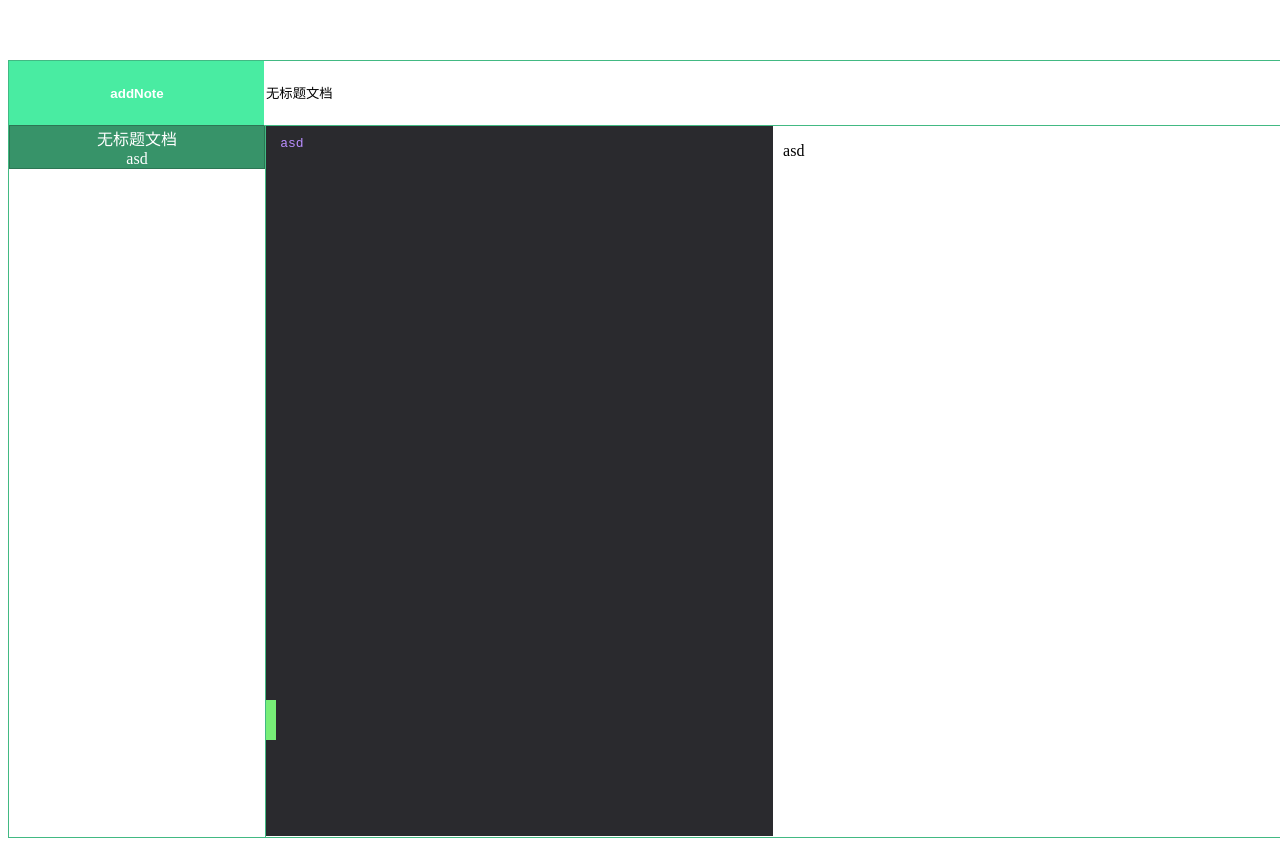
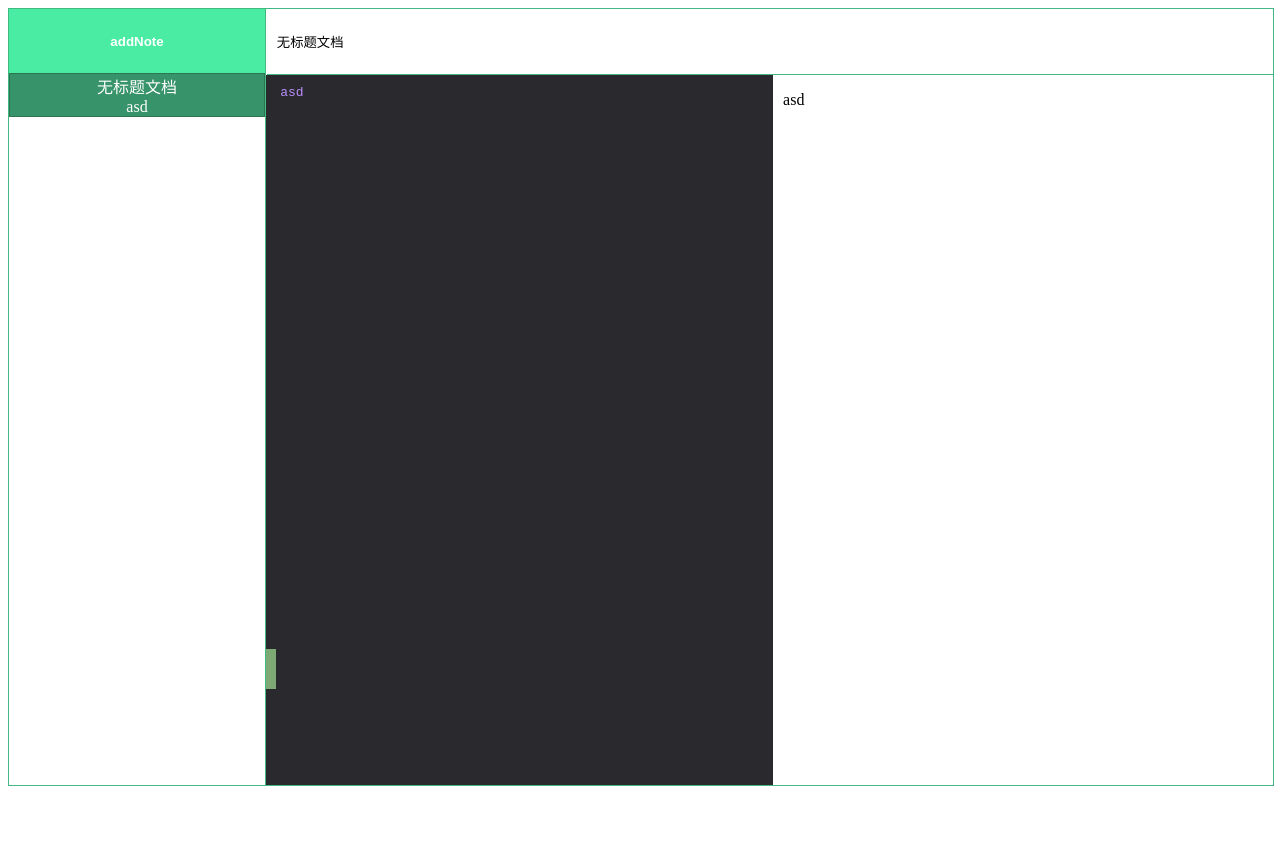
Before and after one commit to zhongerjin/Note, a Vue app: page /#/note in a window 1280 px wide. After the commit the page ends 800 px from the top, so only its background shows below. Built offline with nearby package versions, Linux system fonts and the light colour scheme.

Commit message:
fix some bug

```diff
--- a/src/App.vue
+++ b/src/App.vue
@@ -22,7 +22,6 @@ export default {
   -moz-osx-font-smoothing: grayscale;
   text-align: center;
   color: #2c3e50;
-  margin-top: 60px;
 }
 .router-link-exact-active{
   font-size: 17px;
--- a/src/components/Best.vue
+++ b/src/components/Best.vue
@@ -11,11 +11,11 @@
       </div>
     </div>
     <div class="input-exia" ref="interesting">
-      <input type="text" v-model="sbdl[nowActiveNote]['title']" ref="focus_input" @keyup.enter="changeFocus">
+      <input type="text" v-model="sbdl[nowActiveNote]['title']" ref="focus_input" @keyup.enter="changeFocus" v-focus="isInputFocus">
       <!--<textarea v-model="sbdl[nowActiveNote]['text']" ref="focus_textarea" @input="(isFocus = false)"></textarea>-->
-      <Codes v-model="sbdl[nowActiveNote]['text']" :isFocus="isFocus" :isSbdl="recover" @changeSbdl="changeSbdl"/>
+      <Codes v-model="sbdl[nowActiveNote]['text']" :isFocus="isFocus" @changeIsFocus="changeIsFocus"
+             :isRecover="recover" @changeRecover="changeRecover"/>
     </div>
-    <div class="toggle"></div>
   </div>
 </template>
 
@@ -28,6 +28,7 @@
       return {
         nowActiveNote: 0,
         sbdl: [],
+        isInputFocus: false,
         isFocus: false,
         recover: false
       }
@@ -51,22 +52,25 @@
         this.nowActiveNote = key;
         this.sbdl.forEach((obj) => obj['isActive'] = false);
         this.sbdl[key]['isActive'] = true;
-        // this.$refs.focus_input.focus();
+        this.isInputFocus = true;
         this.isFocus = false;
       },
       changeFocus() {
+        this.isInputFocus = false;
         this.isFocus = true;
       },
-      changeSbdl(value){
+      changeRecover(value){
         console.log(value);
         this.recover = value;
+      },
+      changeIsFocus(value){
+        this.isFocus = value;
       }
     },
     computed: {},
     created() {
       this.sbdl = this.$store.state.notefile.sbdl || this.sbdl;
-      this.FuckingNote = this.sbdl[0] || {};
-      Object.keys(this.FuckingNote).length === 0 ? this.addNote() : null;
+      this.sbdl.length === 0 ? this.addNote() : null;
     },
     mounted() {
     },
@@ -87,22 +91,6 @@
           if (value) {
             el.focus()
           }
-        }
-      },
-      codemirror: {
-        bind(el) {
-          // this.codemirror = CodeMirror.fromTextArea(this.$refs.focus_textarea);
-          this.codemirror = CodeMirror.fromTextArea(el, {
-            mode: 'javascript',
-            lineNumbers: true
-          });
-          this.codemirror.on('change', () => {
-            this.set(this.codemirror.getValue())
-          });
-        },
-        update(value, oldValue) {
-          console.log(value);
-          this.codemirror.setValue(value || '');
         }
       }
     }
@@ -187,8 +175,9 @@
     input
       border none
       border-bottom  1px solid #42b983
-      width 100%
+      width 77vw
       height 7.7vh
+      padding .8vh .8vw
       outline none
     textarea
       width 100%
@@ -198,13 +187,11 @@
       border 1px solid #42b983
 
 </style>
-
-<style>
-  .big_box.rec .CodeMirror{
-    min-width: 50vw;
-    max-width: 50vw;
-  }
-  .big_box.rec .showingArea{
-    width: 46vw;
-  }
+<style lang="stylus">
+  .big_box.rec
+    .CodeMirror
+      min-width 50vw
+      max-width 50vw
+    .showingArea
+      width 45.7vw
 </style>
--- a/src/components/Code.vue
+++ b/src/components/Code.vue
@@ -1,6 +1,6 @@
 <template>
-  <div class="editingArea">
-    <div class="toggle" @click="interesting"></div>
+  <div class="editingArea" :class="(sideBarIsClose ? 'recover' : '')">
+    <div class="toggle" @click="toggleSideBar"></div>
     <textarea ref="textarea"></textarea>
     <div class="showingArea pad10" v-html="markdown"></div>
   </div>
@@ -17,13 +17,14 @@
       return {
         jsonEditor: null,
         markdown: null,
-        hhh: null
+        editorValue: null,
+        sideBarIsClose: false,
       }
     },
     props: {
       value: String,
       isFocus: Boolean,
-      isSbdl: Boolean
+      isRecover: Boolean
     },
     watch: {
       value(value, oldValue) {
@@ -38,7 +39,7 @@
         this.jsonEditor.focus();
         this.jsonEditor.setCursor(this.jsonEditor.lineCount(), 0);
       },
-      hhh(value) {
+      editorValue(value) {
         console.log('www');
         this.$emit('input', value);
       }
@@ -61,12 +62,17 @@
         this.markdown = marked(cm.getValue());
       })
       this.jsonEditor.on('blur', cm => {
-        this.hhh = cm.getValue();
+        this.editorValue = cm.getValue();
+        this.changeIsFocus();
       });
     },
     methods: {
-      interesting(){
-        this.$emit('changeSbdl', !this.isSbdl);
+      toggleSideBar(){
+        this.sideBarIsClose = !this.isRecover;
+        this.$emit('changeRecover', this.sideBarIsClose);
+      },
+      changeIsFocus(){
+        this.$emit('changeIsFocus', !this.isFocus);
       }
     }
   }
@@ -87,7 +93,7 @@
       position absolute
       width .8vw
       height 5vh
-      background-color #7e7
+      background-color #7daa74
       left 0
       bottom 12vh
       z-index 999
@@ -95,33 +101,26 @@
       align-items center
       justify-content center
       cursor pointer
+  .pad10
+    padding .8vh .8vw
+  .showingArea
+    padding-top 0
+    width 37.5vw
+    overflow auto
+    transition .2s ease
+  .editingArea.recover
+    .toggle
+      background-color #7e7
 </style>
 
-<style>
-  .pad10{
-    padding: .8vh .8vw;
-  }
-  .editingArea{
-    display: flex;
-    /*justify-content: center;*/
-    min-height: 88.8vh;
-    max-height: 88.8vh;
-  }
-  .CodeMirror{
-    max-width: 38vw;
-    min-width: 38vw;
-    height: auto;
-    padding: .8vh .8vw;
-    transition: .2s ease;
-  }
-  .CodeMirror-sizer{
-    max-width: 41vw;
-    min-width: 41vw;
-  }
-  .showingArea{
-    padding-top: 0;
-    width: 38vw;
-    overflow: auto;
-    transition: .2s ease;
-  }
+<style lang="stylus">
+  .CodeMirror
+    max-width 38vw
+    min-width 38vw
+    height auto
+    padding .8vh .8vw
+    transition .2s ease
+    .CodeMirror-sizer
+      max-width 41vw
+      min-width 41vw
 </style>
```
Also changed, not shown: 12 other files (tests, documents, lock files or other folders).
